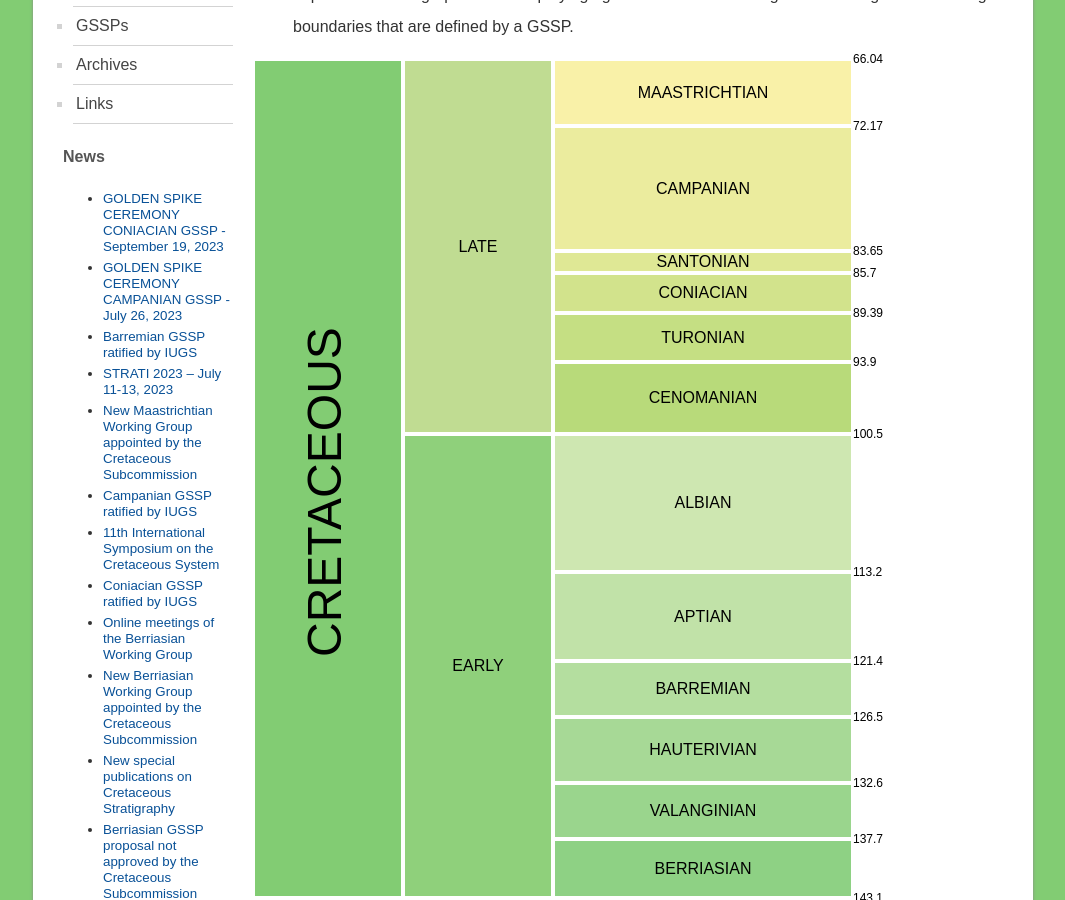
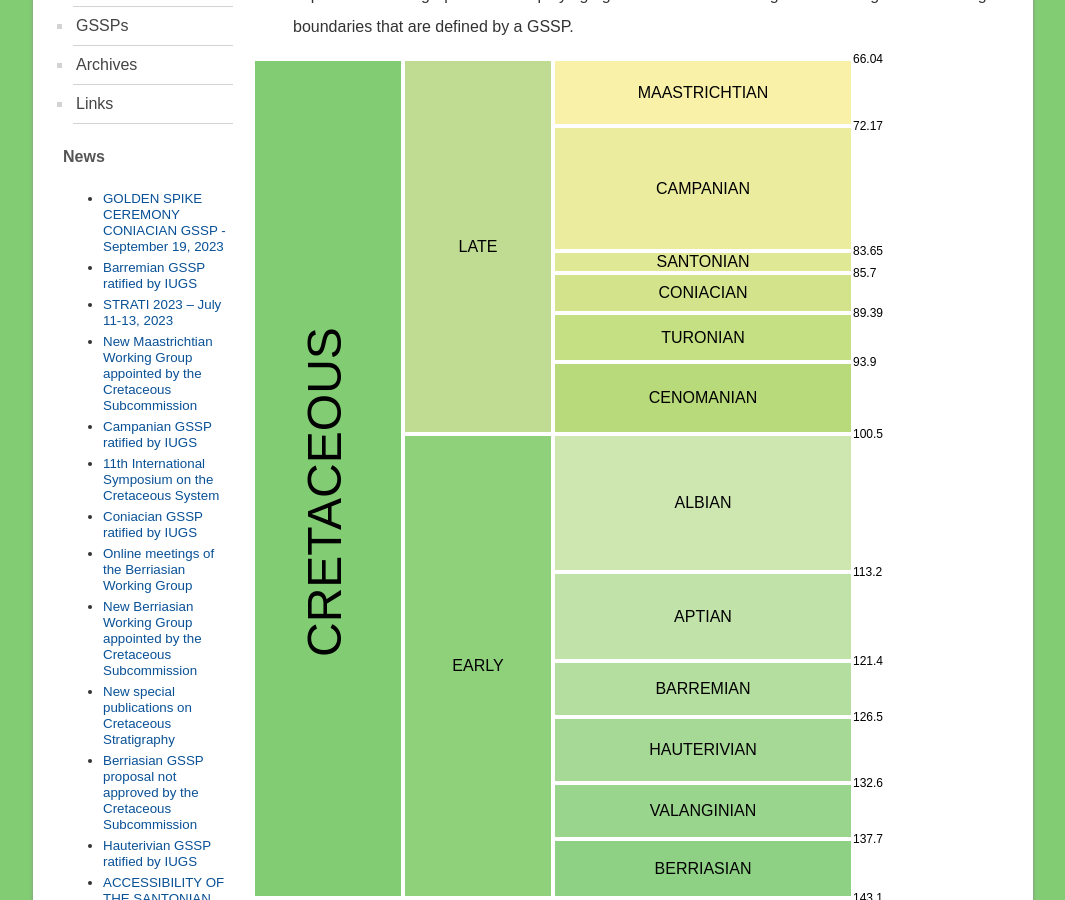
Before and after one commit to i-c-stratigraphy/subcommission-cretaceous, a Jekyll site: the page built from pages/index.md, in a window 1280 px wide and 900 px high, scrolled down 569 px. Shown: the whole window, without its empty margins (107-1172 px from the left). Built offline with Jekyll 4.4.1, drawn with Linux system fonts in a browser that asks for light colours.

Commit message:
Update menu.html

```diff
--- a/_includes/menu.html
+++ b/_includes/menu.html
@@ -39,7 +39,6 @@
     <h4>News</h4>
     <ul>
         <li><a href="https://stratigraphy.org/subcommission-cretaceous/news/coniacian-ceremony">GOLDEN SPIKE CEREMONY CONIACIAN GSSP - September 19, 2023</a></li>
-        <li><a href="https://stratigraphy.org/subcommission-cretaceous/news/campanian-ceremony">GOLDEN SPIKE CEREMONY CAMPANIAN GSSP - July 26, 2023</a></li>
         <li><a href="https://stratigraphy.org/subcommission-cretaceous/news/barremian_gssp">Barremian GSSP ratified by IUGS</a></li>
         <li><a href="https://stratigraphy.org/subcommission-cretaceous/news/strati2023">STRATI 2023 – July 11-13, 2023</a></li>
         <li><a href="https://stratigraphy.org/subcommission-cretaceous/news/maastrichtian-wg">New Maastrichtian Working Group appointed by the Cretaceous Subcommission</a></li>
```
